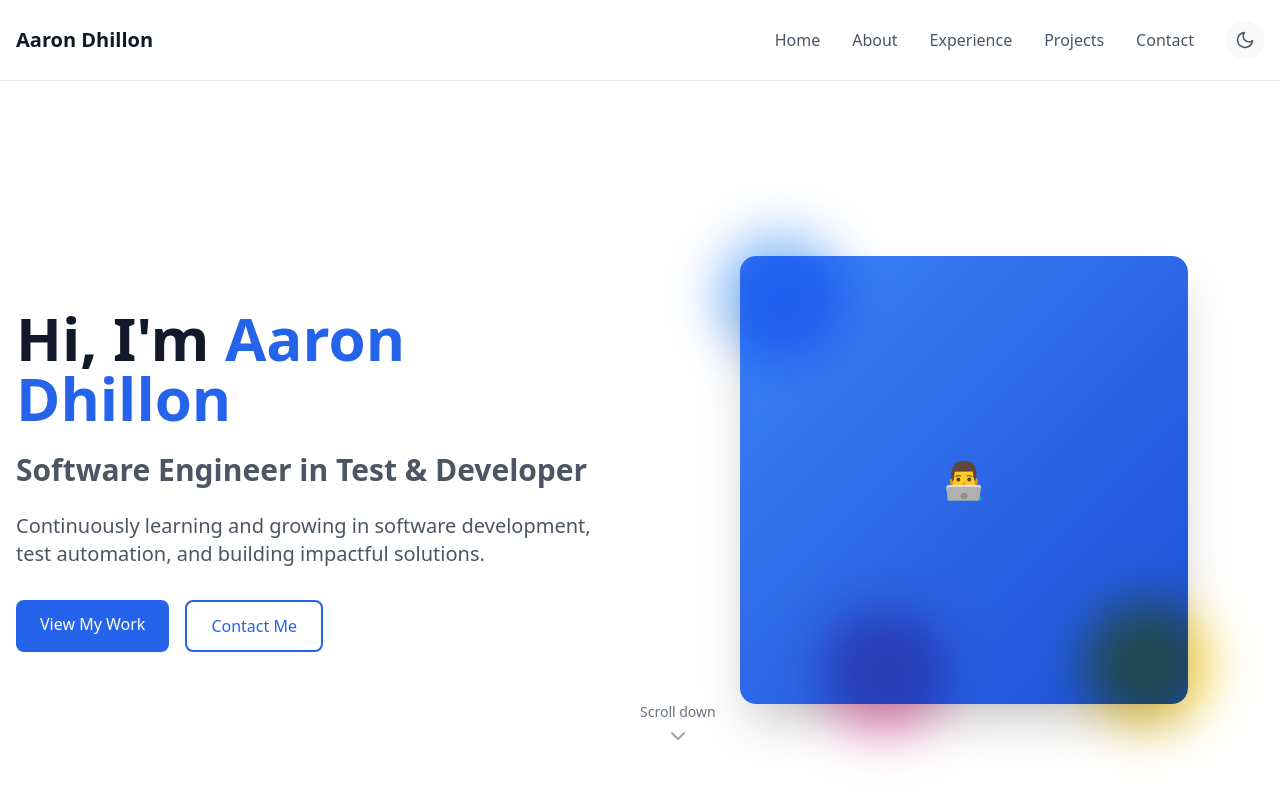
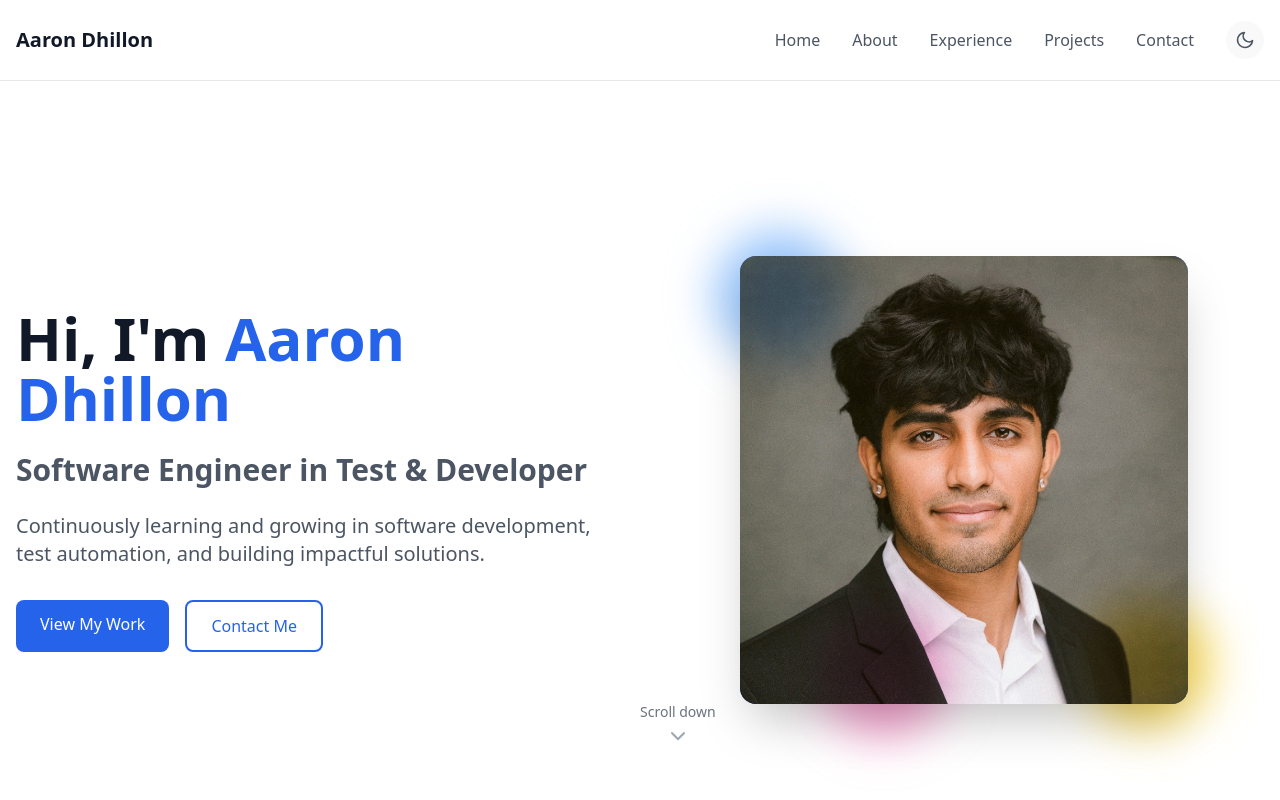
Before and after one commit to Aaron-Dhillon/portfolio, a React (Vite) app: page / in a window 1280 px wide. Shown: the top 800 px of the page. Built offline with nearby package versions, Linux system fonts and the light colour scheme.

Commit message:
added headshot

```diff
--- a/src/sections/Hero.jsx
+++ b/src/sections/Hero.jsx
@@ -1,6 +1,7 @@
 import { motion } from 'framer-motion';
 import { FiChevronDown } from 'react-icons/fi';
 import { Link } from 'react-scroll';
+import headshot from '../assets/headshot.jpeg';
 
 const Hero = () => {
   return (
@@ -50,10 +51,11 @@
           >
             <div className="relative z-10 w-4/5 mx-auto lg:w-full max-w-md">
               <div className="aspect-square bg-gradient-to-br from-blue-500 to-blue-700 rounded-2xl shadow-2xl overflow-hidden">
-                {/* Replace with your image */}
-                <div className="w-full h-full flex items-center justify-center text-white">
-                  <span className="text-4xl">👨‍💻</span>
-                </div>
+                <img
+                  src={headshot}
+                  alt="Aaron Dhillon"
+                  className="w-full h-full object-cover"
+                />
               </div>
               <div className="absolute -bottom-6 -right-6 w-32 h-32 bg-yellow-400 rounded-full mix-blend-multiply filter blur-xl opacity-70 animate-blob"></div>
               <div className="absolute -top-6 -left-6 w-32 h-32 bg-blue-400 rounded-full mix-blend-multiply filter blur-xl opacity-70 animate-blob animation-delay-2000"></div>
```
Also changed, not shown: src/assets/headshot.jpeg (added).
